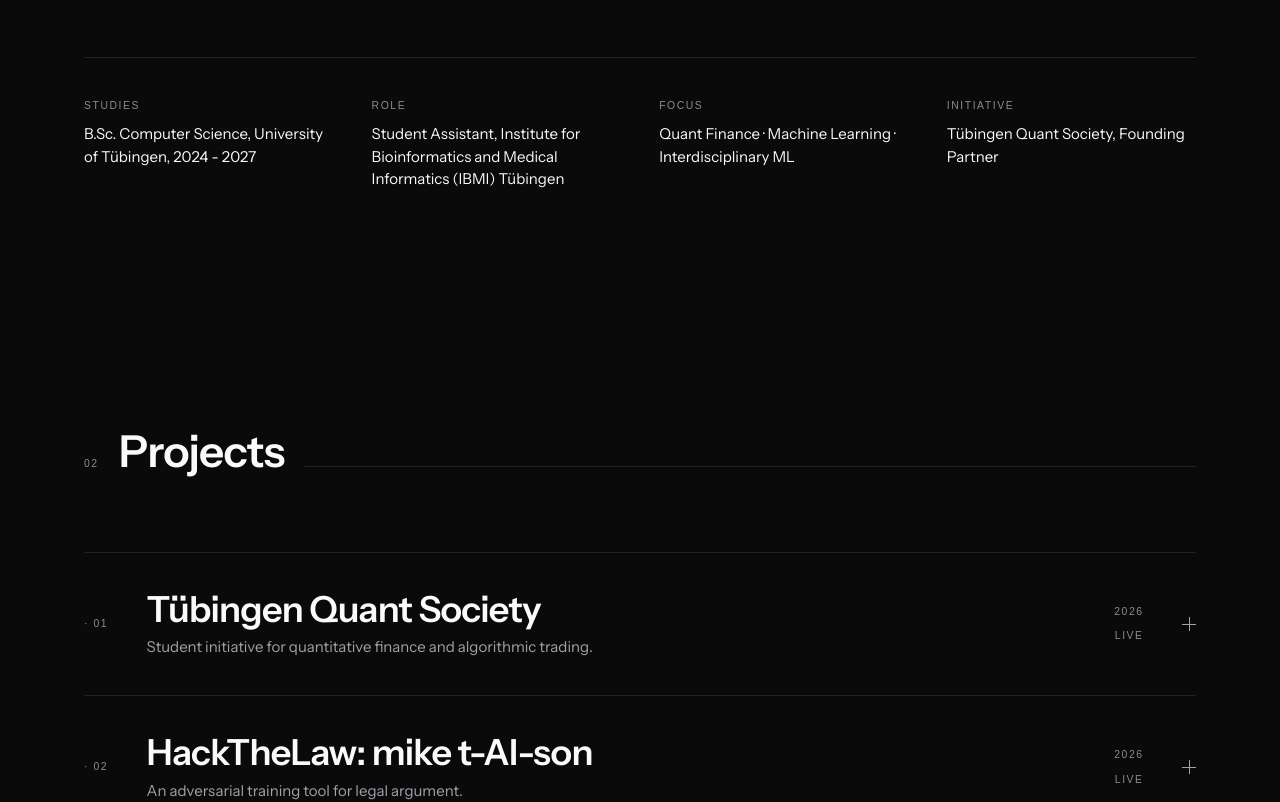
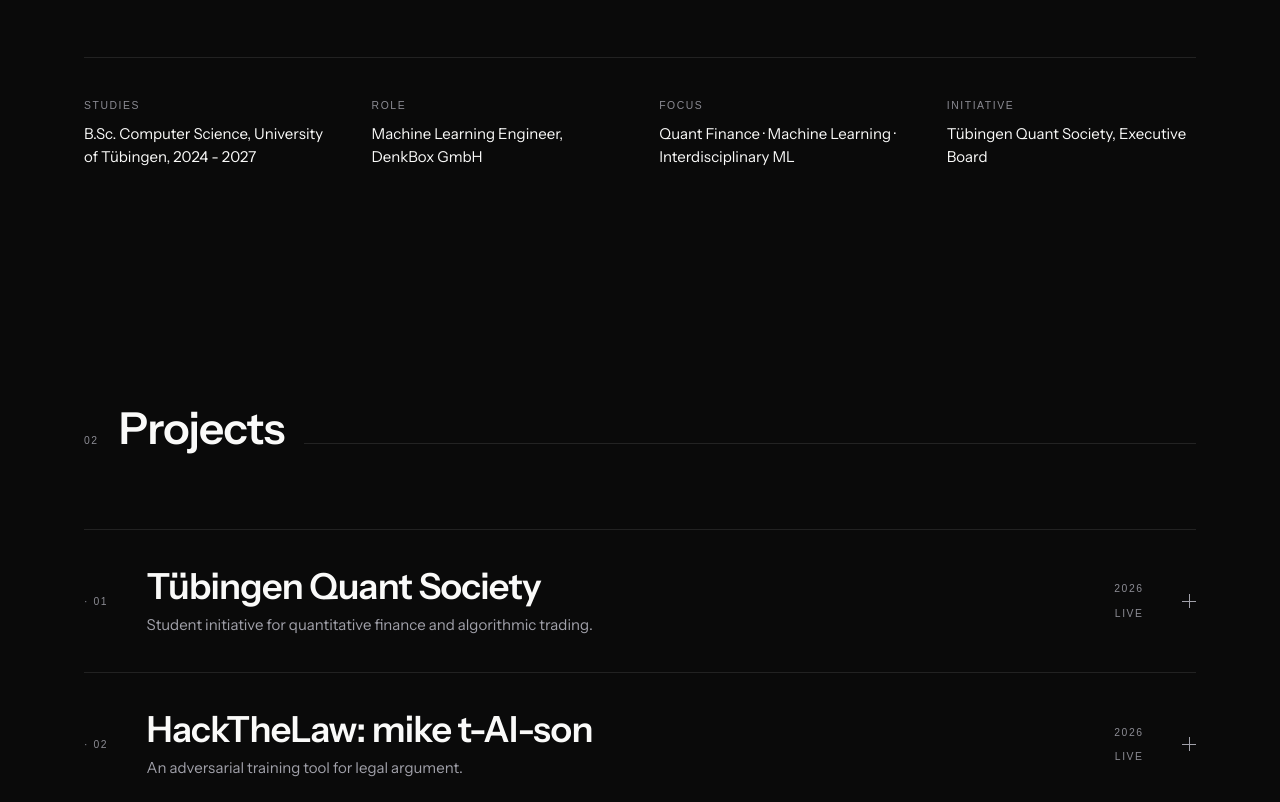
Before and after one commit to ArminBurkhardt/website, a Next.js app: page /en in a window 1280 px wide. Shown: the part 1220-2022 px from the top of the page. Built offline with nearby package versions, Linux system fonts and the light colour scheme; a web font is replaced by a local one.

Commit message:
feat: adjust for changes

```diff
--- a/src/content/cv.ts
+++ b/src/content/cv.ts
@@ -8,7 +8,7 @@
   {
     id: `bsc-informatik`,
     group: `education`,
-    grade: 1.09,
+    grade: 1.08,
     de: {
       title: `B.Sc. Informatik`,
       org: `Eberhard Karls Universität Tübingen`,
@@ -18,6 +18,22 @@
       title: `B.Sc. Computer Science`,
       org: `University of Tübingen`,
       period: `Oct 2024 - Aug 2027`,
+    },
+  },
+  {
+    id: `denkbox`,
+    group: `experience`,
+    de: {
+      title: `Machine Learning Engineer`,
+      org: `DenkBox GmbH, Cyber Valley`,
+      period: `Sept. 2026 - heute`,
+      detail: `Inferenz-Optimierung, RAG- und Agenten-Features sowie Fine-Tuning und Evaluation für einen datenschutzorientierten On-Premise LLM-Assistenten.`,
+    },
+    en: {
+      title: `Machine Learning Engineer`,
+      org: `DenkBox GmbH, Cyber Valley`,
+      period: `Sep 2026 - present`,
+      detail: `Inference optimization, RAG and agent features, fine-tuning and evaluation for a privacy-first, on-premise LLM assistant.`,
     },
   },
   {
@@ -31,7 +47,7 @@
       detail: `Betreuung von C++-Projekten in der Angewandten Bioinformatik.`,
     },
     en: {
-      title: `Student Assistant`,
+      title: `Student Teaching Assistant`,
       org: `Institute for Bioinformatics and Medical Informatics (IBMI), University of Tübingen`,
       period: `2026`,
       mode: `Hybrid`,
@@ -43,17 +59,17 @@
     group: `experience`,
     de: {
       title: `Studentische Hilfskraft`,
-      org: `Eberhard Karls Universität Tübingen`,
+      org: `Lehrstuhl für Eingebettete Systeme, Universität Tübingen`,
       period: `2025 - 2026`,
       mode: `Vor Ort`,
-      detail: `Tutor für die Lehrveranstaltung "Technische Informatik 3: Mikrorechnerpraktikum".`,
+      detail: `Tutor für "Technische Informatik 3: Mikrorechnerpraktikum": Betreuung im Labor, Bewertung der Laboraufgaben, hardwarenahe Programmierung.`,
     },
     en: {
-      title: `Student Assistant`,
-      org: `University of Tübingen`,
+      title: `Student Teaching Assistant`,
+      org: `Chair of Embedded Systems, University of Tübingen`,
       period: `2025 - 2026`,
       mode: `On site`,
-      detail: `Teaching assistant for the course "Technical Computer Science 3: Microcomputer Lab".`,
+      detail: `Tutor for "Computer Engineering 3: Microcomputer Lab": supervising students in the lab, grading lab assignments, low-level programming.`,
     },
   },
   {
@@ -74,14 +90,14 @@
     id: `novatec`,
     group: `experience`,
     de: {
-      title: `Praktikant`,
+      title: `Praktikant Softwareentwicklung`,
       org: `Novatec Consulting GmbH`,
       period: `2022`,
       mode: `Vor Ort`,
       detail: `Praktikum in der Softwareentwicklung mit Java.`,
     },
     en: {
-      title: `Intern`,
+      title: `Software Development Intern`,
       org: `Novatec Consulting GmbH`,
       period: `2022`,
       mode: `On site`,
@@ -92,14 +108,16 @@
     id: `tqs`,
     group: `engagement`,
     de: {
-      title: `Gründungspartner`,
+      title: `Vereinsvorstand`,
       org: `Tübingen Quant Society`,
       period: `Juli 2026 - heute`,
+      detail: `Mitgründer; verantwortlich für Konzept, Hochschulregistrierung und technische Infrastruktur.`,
     },
     en: {
-      title: `Founding Partner`,
+      title: `Executive Board Member`,
       org: `Tübingen Quant Society`,
       period: `Jul 2026 - present`,
+      detail: `Co-founder; responsible for the concept, university registration and technical infrastructure.`,
     },
   },
   {
--- a/src/content/site.ts
+++ b/src/content/site.ts
@@ -33,9 +33,9 @@
     body: 'Ich studiere Informatik in Tübingen. Am meisten interessiert mich, was passiert, wenn moderne Machine Learning Modelle in Bereiche kommen, in denen es komplex wird und Fehler teuer sind - Finanzen, Recht, Medizin, etc. Parallel baue ich mit meinem Mitgründer die Tübingen Quant Society auf, eine studentische Initiative, die genau die Lücke zwischen Theorie und Praxis schließt.',
     facts: [
       { label: 'Studium', value: 'B.Sc. Informatik, Universität Tübingen, 2024 - 2027' },
-      { label: 'Rolle', value: 'Studentische Hilfskraft, Interfakultäres Institut für Biomedizinische Informatik (IBMI) Tübingen' },
+      { label: 'Rolle', value: 'Machine Learning Engineer, DenkBox GmbH' },
       { label: 'Fokus', value: 'Quant Finance · Machine Learning · Interdisziplinäres ML' },
-      { label: 'Initiative', value: 'Tübingen Quant Society, Gründungspartner' },
+      { label: 'Initiative', value: 'Tübingen Quant Society, Vereinsvorstand' },
     ],
   },
   cv: {
@@ -109,9 +109,9 @@
     body: 'I study computer science in Tübingen. What interests me most is what happens when modern machine learning models reach complex domains where mistakes are expensive - trading, law, medicine, etc. Alongside that I am building the Tübingen Quant Society with a fellow student, a student initiative that closes exactly that gap between theory and practice.',
     facts: [
       { label: 'Studies', value: 'B.Sc. Computer Science, University of Tübingen, 2024 - 2027' },
-      { label: 'Role', value: 'Student Assistant, Institute for Bioinformatics and Medical Informatics (IBMI) Tübingen' },
+      { label: 'Role', value: 'Machine Learning Engineer, DenkBox GmbH' },
       { label: 'Focus', value: 'Quant Finance · Machine Learning · Interdisciplinary ML' },
-      { label: 'Initiative', value: 'Tübingen Quant Society, Founding Partner' },
+      { label: 'Initiative', value: 'Tübingen Quant Society, Executive Board' },
     ],
   },
   cv: {
```
Also changed, not shown: 2 other files (tests, documents, lock files or other folders).
